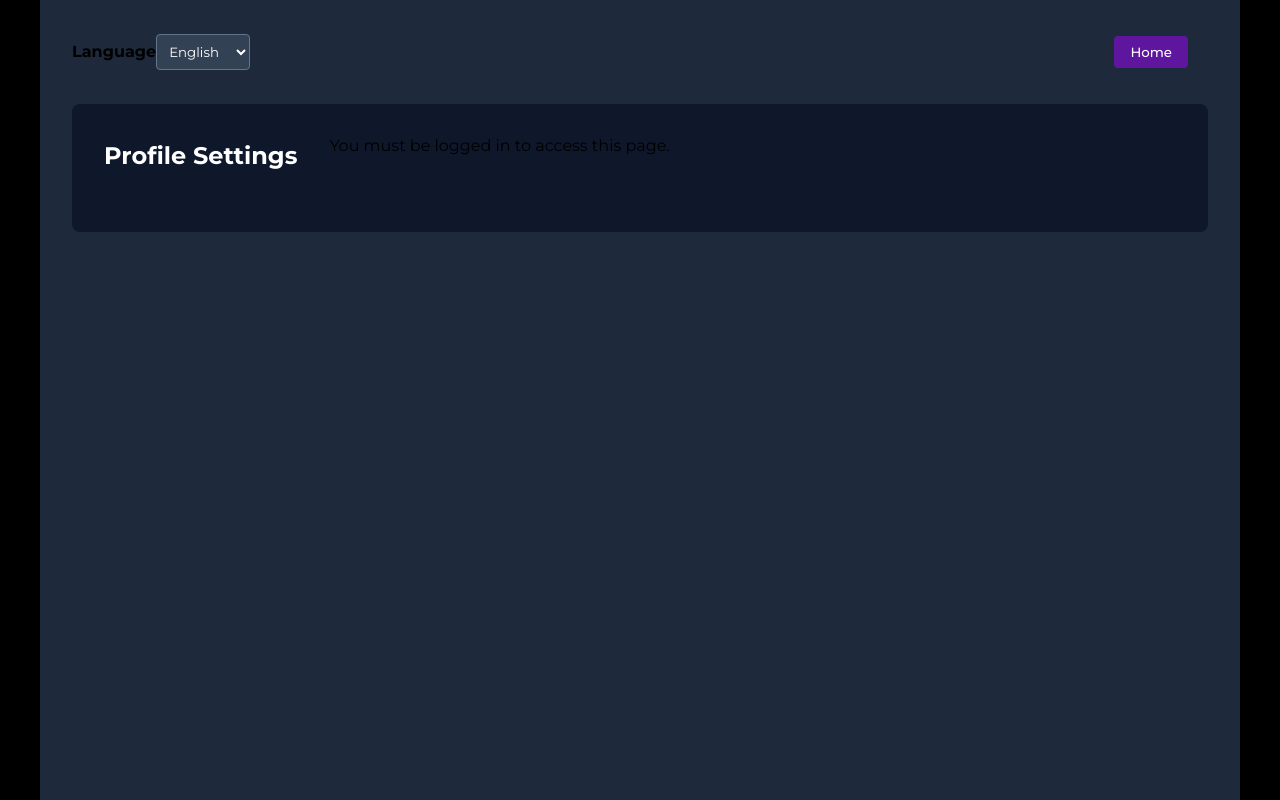
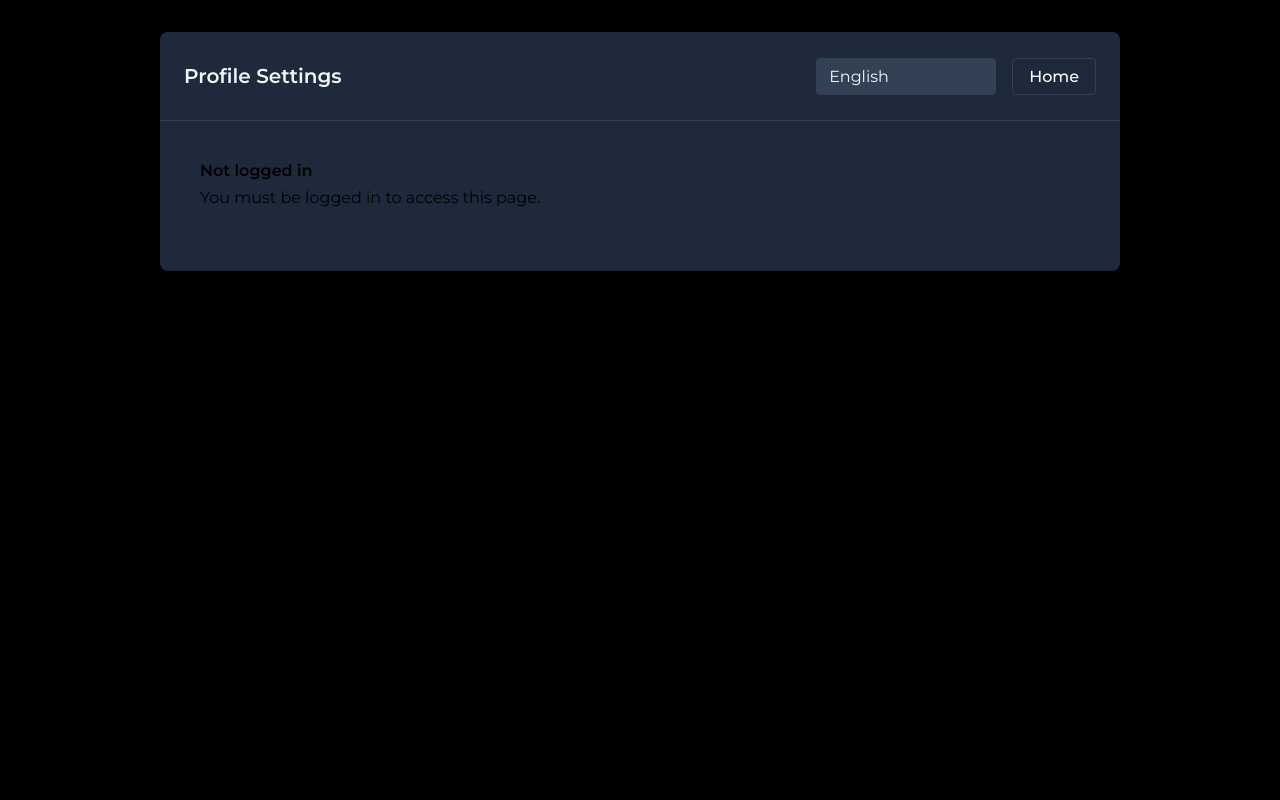
Before and after one commit to SOf1AN3/Project-Alpha, a React (Vite) app in the folder frontend/: page /settings in a window 1280 px wide. Built offline with nearby package versions, Linux system fonts and the light colour scheme.

Commit message:
Edited the backend link and the mongodburi

```diff
--- a/frontend/src/components/ProfileSettings.jsx
+++ b/frontend/src/components/ProfileSettings.jsx
@@ -118,113 +118,113 @@ const ProfileSettings = () => {
    ];
 
    return (
-      <div className="profile-settings-container">
-         <div className="language-section">
-            <div className="language-dropdown-container">
-               <h4>{t('language_settings')}</h4>
-               <select
-                  className="language-dropdown"
-                  value={selectedLanguage}
-                  onChange={(e) => changeLanguage(e.target.value)}
-               >
+      <div className="container">
+         <div className="card">
+            <div className="card-header">
+               <div className="flex justify-between items-center">
+                  <h2 className="card-title">{t('profile_settings_title')}</h2>
+                  <div className="flex items-center space-x-4">
+                     <select className="select" value={selectedLanguage} onChange={(e) => changeLanguage(e.target.value)}>
                         {languageOptions.map((lang) => (
                            <option key={lang.code} value={lang.code}>
                               {lang.name}
                            </option>
                         ))}
                      </select>
-            </div>
-            <button className="settings-home-btn">
+                     <button className="button button-outline" asChild>
                         <a href="/home">{t('header_home')}</a>
                      </button>
                   </div>
-
-         <div className="profile-settings">
-            <div>
-               <h2>{t('profile_settings_title')}</h2>
-               {error && <div className="error-message">{error}</div>}
-               {success && <div className="success-message">{success}</div>}
                </div>
-
+            </div>
+            <div className="card-content">
+               {error && (
+                  <div className="alert alert-destructive">
+                     <div className="alert-title">Error</div>
+                     <div>{error}</div>
+                  </div>
+               )}
+               {success && (
+                  <div className="alert alert-success">
+                     <div className="alert-title">Success</div>
+                     <div>{success}</div>
+                  </div>
+               )}
                {user ? (
-               <>
-                  <div className="settings-section">
-                     <h3>{t('profile_settings_change_email')}</h3>
-                     <form onSubmit={handleEmailChange}>
+                  <div className="space-y-4">
+                     <div className="card">
+                        <div className="card-header">
+                           <h2 className="card-title">{t('profile_settings_change_email')}</h2>
+                        </div>
+                        <div className="card-content">
+                           <form onSubmit={handleEmailChange} className="space-y-4">
                               <input
+                                 className="input"
                                  type="email"
                                  value={emailForm.newEmail}
-                           onChange={(e) => setEmailForm({
-                              ...emailForm,
-                              newEmail: e.target.value
-                           })}
+                                 onChange={(e) => setEmailForm({ ...emailForm, newEmail: e.target.value })}
                                  placeholder={t('profile_settings_new_email')}
                               />
                               <input
+                                 className="input"
                                  type="password"
                                  value={emailForm.password}
-                           onChange={(e) => setEmailForm({
-                              ...emailForm,
-                              password: e.target.value
-                           })}
+                                 onChange={(e) => setEmailForm({ ...emailForm, password: e.target.value })}
                                  placeholder={t('profile_settings_confirm_password')}
                               />
-                        <button type="submit">
-                           {t('profile_settings_update_email')}
-                        </button>
+                              <button className="button" type="submit">{t('profile_settings_update_email')}</button>
                            </form>
                         </div>
-
-                  <div className="settings-section">
-                     <h3>{t('profile_settings_change_password')}</h3>
-                     <form onSubmit={handlePasswordChange}>
+                     </div>
+                     <div className="card">
+                        <div className="card-header">
+                           <h2 className="card-title">{t('profile_settings_change_password')}</h2>
+                        </div>
+                        <div className="card-content">
+                           <form onSubmit={handlePasswordChange} className="space-y-4">
                               <input
+                                 className="input"
                                  type="password"
                                  value={passwordForm.currentPassword}
-                           onChange={(e) => setPasswordForm({
-                              ...passwordForm,
-                              currentPassword: e.target.value
-                           })}
+                                 onChange={(e) => setPasswordForm({ ...passwordForm, currentPassword: e.target.value })}
                                  placeholder={t('profile_settings_current_password')}
                               />
                               <input
+                                 className="input"
                                  type="password"
                                  value={passwordForm.newPassword}
-                           onChange={(e) => setPasswordForm({
-                              ...passwordForm,
-                              newPassword: e.target.value
-                           })}
+                                 onChange={(e) => setPasswordForm({ ...passwordForm, newPassword: e.target.value })}
                                  placeholder={t('profile_settings_new_password')}
                               />
                               <input
+                                 className="input"
                                  type="password"
                                  value={passwordForm.confirmPassword}
-                           onChange={(e) => setPasswordForm({
-                              ...passwordForm,
-                              confirmPassword: e.target.value
-                           })}
+                                 onChange={(e) => setPasswordForm({ ...passwordForm, confirmPassword: e.target.value })}
                                  placeholder={t('profile_settings_confirm_new_password')}
                               />
-                        <button type="submit">
-                           {t('profile_settings_update_password')}
-                        </button>
+                              <button className="button" type="submit">{t('profile_settings_update_password')}</button>
                            </form>
                         </div>
-               </>
+                     </div>
+                  </div>
                ) : (
-               <div className="not-logged-in-message">
-                  {t('profile_settings_login_required')}
+                  <div className="alert">
+                     <div className="alert-title">Not logged in</div>
+                     <div>{t('profile_settings_login_required')}</div>
+                  </div>
+               )}
+               {user && user.type === 'admin' && (
+                  <div className="card">
+                     <div className="card-content">
+                        <button className="button button-outline" asChild>
+                           <a href="/admin/users">(ADMIN) Users management list</a>
+                        </button>
+                     </div>
                   </div>
                )}
             </div>
-         {user && user.type === 'admin' ? (
-            <div className="admin-section">
-               <a href="/admin/users" className='users-list-link'>(ADMIN) Users management list</a>
          </div>
-         ) : (
-            <div className="admin-section">
-            </div>
-         )}
       </div>
    );
 };
--- a/frontend/src/styles/profileSettings.css
+++ b/frontend/src/styles/profileSettings.css
@@ -1,177 +1,147 @@
 :root {
-   --color-darkest: #0f172a;
-   --color-dark: #1e293b;
-   --color-gray-dark: #334155;
-   --color-gray: #475569;
-   --color-gray-light: #64748b;
-   --color-gray-lighter: #94a3b8;
-   --color-purple: #5f169e;
-   --color-purple-light: #7127b6;
-   --color-white: #ffffff;
-   --color-slate-50: #f1f5f9;
-   --color-slate-200: #e2e8f0;
-   --color-slate-300: #cbd5e1;
+   --color-background: #0f172a;
+   --color-foreground: #f1f5f9;
+   --color-card: #1e293b;
+   --color-card-foreground: #f1f5f9;
+   --color-primary: #7c3aed;
+   --color-primary-foreground: #f1f5f9;
+   --color-secondary: #334155;
+   --color-secondary-foreground: #f1f5f9;
+   --color-muted: #334155;
+   --color-muted-foreground: #94a3b8;
+   --color-accent: #334155;
+   --color-accent-foreground: #f1f5f9;
+   --color-destructive: #991b1b;
+   --color-destructive-foreground: #f1f5f9;
+   --color-border: #334155;
+   --color-input: #334155;
+   --color-ring: #7c3aed;
 }
 
-.profile-settings-container {
-   max-width: 1200px;
-   margin: 0 auto;
-   padding: 2rem;
-   background-color: var(--color-dark);
-   min-height: 100vh;
+.container body {
+   background-color: var(--color-background);
+   color: var(--color-foreground);
+   font-family: -apple-system, BlinkMacSystemFont, 'Segoe UI', Roboto, 'Helvetica Neue', Arial, sans-serif;
+   line-height: 1.5;
 }
 
-.language-section {
-   display: flex;
-   justify-content: space-between;
-   align-items: center;
-   margin-bottom: 2rem;
+.container {
+   max-width: 64rem;
+   margin: 0 auto;
+   padding: 1.5rem;
 }
 
-.language-dropdown-container {
+.card {
+   background-color: var(--color-card);
+   border-radius: 0.5rem;
+   box-shadow: 0 4px 6px -1px rgba(0, 0, 0, 0.1), 0 2px 4px -1px rgba(0, 0, 0, 0.06);
+   margin-bottom: 1.5rem;
+}
+
+.card-header {
+   padding: 1.5rem;
+   border-bottom: 1px solid var(--color-border);
+}
+
+.card-title {
+   font-size: 1.25rem;
+   font-weight: 600;
+   color: var(--color-card-foreground);
+}
+
+.card-content {
+   padding: 1.5rem;
+}
+
+.flex {
    display: flex;
+}
+
+.justify-between {
+   justify-content: space-between;
+}
+
+.items-center {
    align-items: center;
 }
 
-.language-dropdown {
-   padding: 0.5rem;
-   background-color: var(--color-gray-dark);
-   color: var(--color-white);
-   border: 1px solid var(--color-gray-light);
-   border-radius: 0.25rem;
+.space-x-4>*+* {
+   margin-left: 1rem;
 }
 
-.settings-home-btn {
-   background-color: var(--color-dark);
-   cursor: default;
+.space-y-4>*+* {
+   margin-top: 1rem;
 }
 
-.settings-home-btn:hover {
-   cursor: default;
+.select {
+   appearance: none;
+   background-color: var(--color-input);
+   border: 1px solid var(--color-border);
+   border-radius: 0.25rem;
+   color: var(--color-foreground);
+   font-size: 1rem;
+   padding: 0.5rem 2rem 0.5rem 0.75rem;
+   width: 180px;
 }
 
-.settings-home-btn a {
-   text-decoration: none;
-   color: var(--color-white);
-   background-color: var(--color-purple);
+.button {
+   background-color: var(--color-primary);
+   border: none;
+   border-radius: 0.25rem;
+   color: var(--color-primary-foreground);
+   cursor: pointer;
+   font-size: 1rem;
    padding: 0.5rem 1rem;
-   border-radius: 0.25rem;
-   transition: background-color 0.3s ease;
+   transition: background-color 0.2s;
 }
 
-.settings-home-btn a:hover {
-   background-color: var(--color-purple-light);
+.button:hover {
+   background-color: var(--color-ring);
 }
 
-.profile-settings {
-   display: flex;
-   flex-direction: column;
-   background-color: var(--color-darkest);
-   border-radius: 0.5rem;
-   padding: 2rem;
+.button-outline {
+   background-color: transparent;
+   border: 1px solid var(--color-border);
+   color: var(--color-foreground);
 }
 
-.profile-settings h2 {
-   color: var(--color-white);
-   margin-bottom: 1.5rem;
-   text-align: center;
+.button-outline:hover {
+   background-color: var(--color-muted);
 }
 
-.error-message {
-   background-color: #ef4444;
-   color: var(--color-white);
-   padding: 1rem;
+.input {
+   background-color: var(--color-input);
+   border: 1px solid var(--color-border);
    border-radius: 0.25rem;
-   margin-bottom: 1rem;
-   text-align: center;
+   color: var(--color-foreground);
+   font-size: 1rem;
+   padding: 0.5rem 0.75rem;
+   width: 100%;
 }
 
-.success-message {
-   background-color: #22c55e;
-   color: var(--color-white);
+.alert {
+   border-radius: 0.25rem;
    padding: 1rem;
-   border-radius: 0.25rem;
-   margin-bottom: 1rem;
-   text-align: center;
-}
-
-.settings-section {
-   display: flex;
-   flex-direction: column;
-   background-color: var(--color-gray-dark);
-   border-radius: 0.5rem;
-   padding: 1.5rem;
    margin-bottom: 1.5rem;
 }
 
-.settings-section h3 {
-   color: var(--color-white);
-   margin-bottom: 1rem;
-   text-align: center;
+.alert-title {
+   font-weight: 600;
+   margin-bottom: 0.5rem;
 }
 
-.settings-section form {
-   display: flex;
-   flex-direction: column;
-   gap: 1rem;
+.alert-destructive {
+   background-color: var(--color-destructive);
+   color: var(--color-destructive-foreground);
 }
 
-.settings-section input {
-   padding: 0.75rem;
-   background-color: var(--color-gray);
-   color: var(--color-white);
-   border: 1px solid var(--color-gray-light);
-   border-radius: 0.25rem;
+.alert-success {
+   background-color: #065f46;
+   color: #ecfdf5;
 }
 
-.settings-section input::placeholder {
-   color: var(--color-gray-lighter);
-}
-
-.settings-section button {
-   padding: 0.75rem;
-   background-color: var(--color-purple);
-   color: var(--color-white);
-   border: none;
-   border-radius: 0.25rem;
-   cursor: pointer;
-   transition: background-color 0.3s ease;
-}
-
-.settings-section button:hover {
-   background-color: var(--color-purple-light);
-}
-
-
-.admin-section {
-   display: flex;
-   flex-direction: column;
-   background-color: var(--color-gray-dark);
-   border-radius: 0.5rem;
-   margin-bottom: 1.5rem;
-   margin-top: 15px;
-}
-
-.users-list-link {
-   background-color: var(--color-darkest);
-   padding: 10px;
-   border-radius: 0.25rem;
-   transition: all ease 0.5s;
-}
-
-.users-list-link:hover {
-   background-color: var(--color-gray);
-   transition: all ease 0.5s;
-}
-
-/* Responsive Layout */
-@media screen and (min-width: 1024px) {
-   .profile-settings {
-      flex-direction: row;
-      gap: 2rem;
-   }
-
-   .settings-section {
-      flex: 1;
+@media (min-width: 640px) {
+   .container {
+      padding: 2rem;
    }
 }
--- a/frontend/vite.config.js
+++ b/frontend/vite.config.js
@@ -9,7 +9,7 @@ export default defineConfig({
   server: {
     proxy: {
       '/api': {
-        target: 'http://localhost:5000', // L'URL de votre serveur backend
+        target: 'tiberium-backend.vercel.app', // L'URL de votre serveur backend
         changeOrigin: true,
         secure: false,
       }
```
Lines whose indentation alone changed are shown as unchanged.
